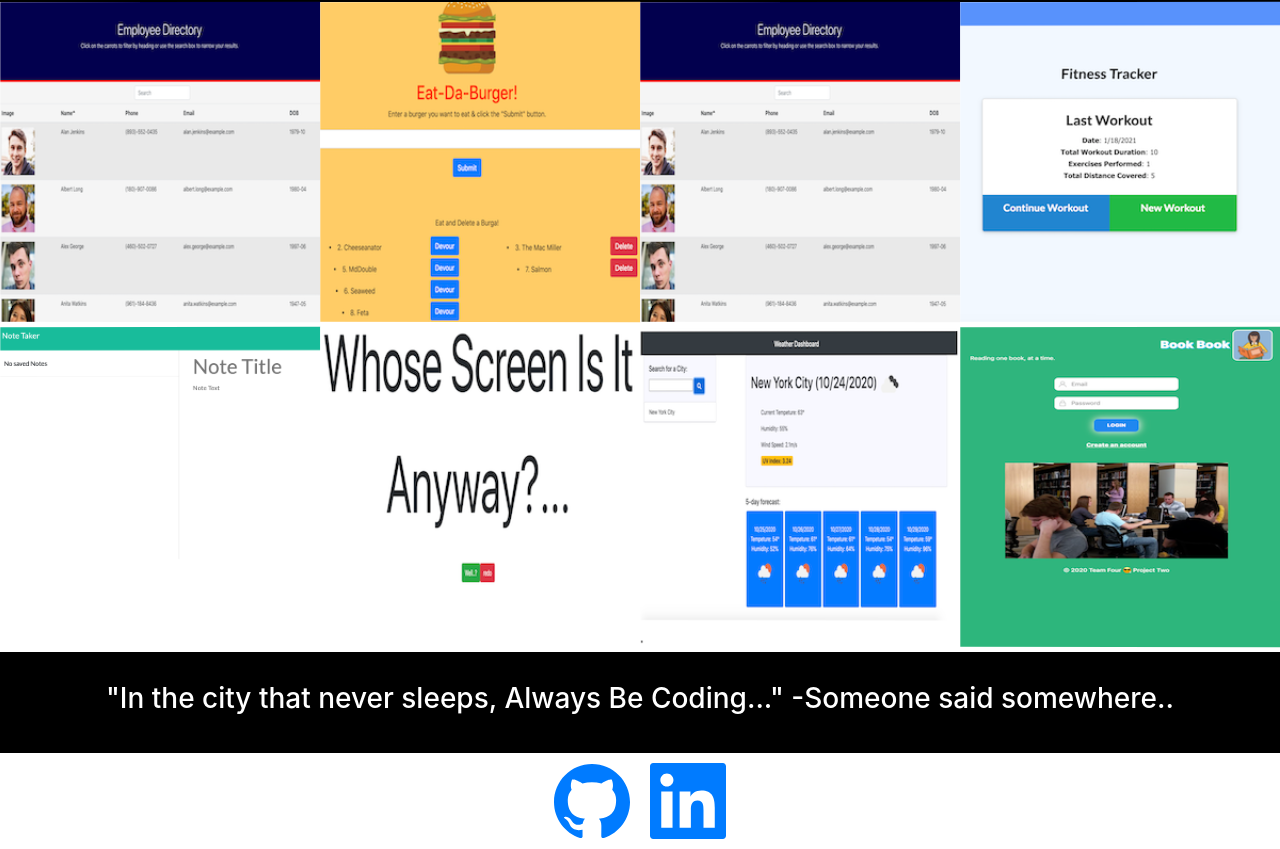
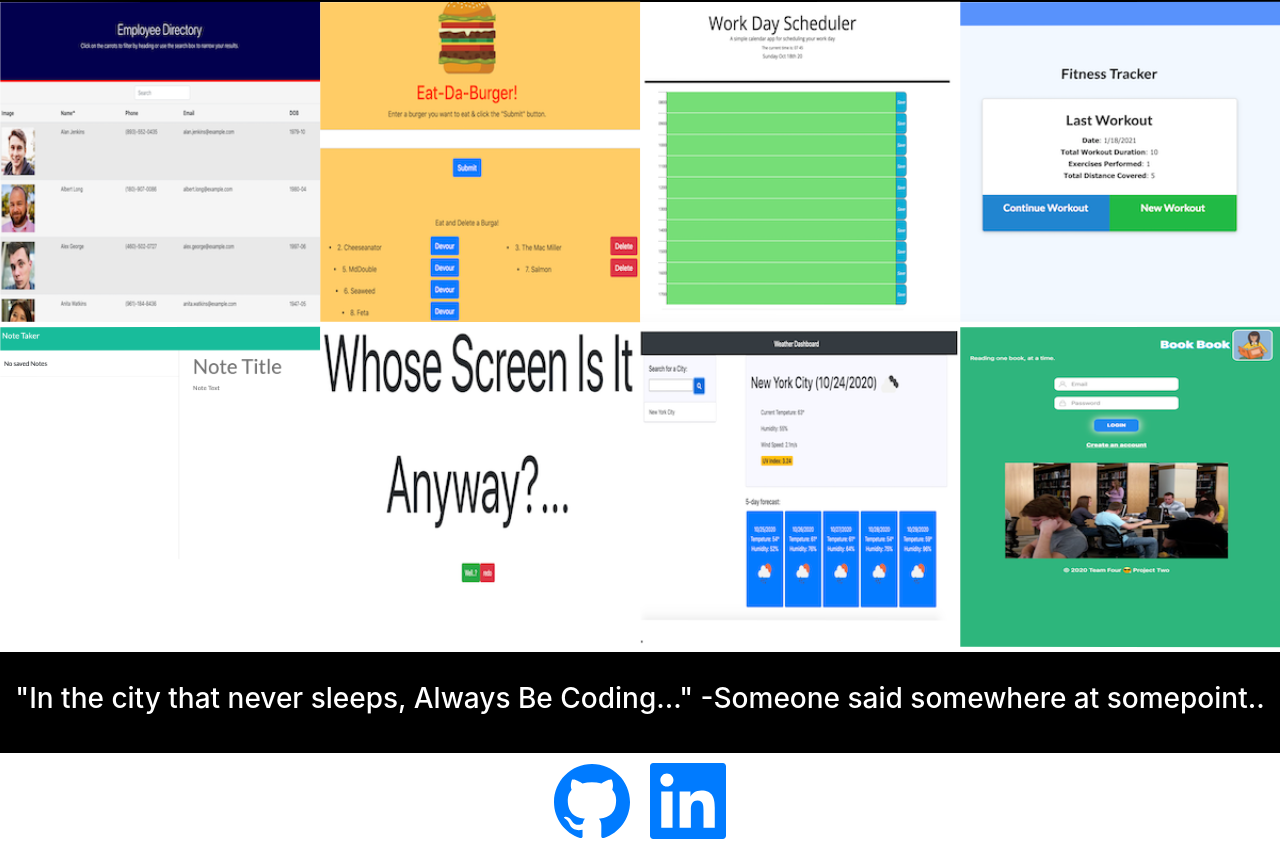
Before and after one commit to johnsondavid1107/uniosReactPortfolio, a React (Create React App) app: page /portfolio in a window 1280 px wide. Shown: the part 1643-2492 px from the top of the page. Built offline with nearby package versions, Linux system fonts and the light colour scheme; a web font is replaced by a local one.

Commit message:
changed img tags

```diff
--- a/src/App.js
+++ b/src/App.js
@@ -1,7 +1,6 @@
 import './App.css';
 import Home from "./pages/Home.js"
 import Portfolio from "./pages/Portfolio"
-import Projects from "./components/Projects"
 import { BrowserRouter as Router, Route } from "react-router-dom"
 import Navbar from "./components/Navbar"
 import Footer from "./components/Footer"
--- a/src/components/Footer.js
+++ b/src/components/Footer.js
@@ -1,6 +1,4 @@
 import React from "react"
-import github from "../components/photos/github.png"
-import linkedIN from "../components/photos/linkedIN.png"
 import "./portfolio.css"
 import { SiGithub } from 'react-icons/si'
 import { GrLinkedin } from 'react-icons/gr'
--- a/src/components/Navbar.js
+++ b/src/components/Navbar.js
@@ -1,6 +1,6 @@
 /* eslint-disable jsx-a11y/anchor-is-valid */
 import React from "react"
-import { Link, useLocaiton, useLocation } from "react-router-dom"
+import { Link, useLocation } from "react-router-dom"
 
 
 
--- a/src/components/Projects.js
+++ b/src/components/Projects.js
@@ -1,3 +1,4 @@
+/* eslint-disable react/jsx-no-target-blank */
 import React, { useEffect } from "react"
 import "./portfolio.css"
 import Burger from "./photos/eatDaBurger.png"
@@ -7,6 +8,7 @@ import noteTaker from "./photos/noteTaker.png"
 import whoseScreen from "./photos/whoseScreen.png"
 import weatherApp from "./photos/weatherApp.png"
 import bookBook from "./photos/bookBook.png"
+import dayPlanner from "./photos/dayPlanner.png"
 import Aos from "aos";
 import "aos/dist/aos.css"
 
@@ -36,8 +38,9 @@ function Projects() {
         middle: {
             position: "absolute",
             top: "20%",
-            padding: "30%",
-            color: "red",
+            padding: "30px",
+            width: "100%",
+            color: "black",
             display: "block",
             opacity: 0,
 
@@ -57,36 +60,38 @@ function Projects() {
             <div style={styles.box}></div>
             <div className="row text-center tryThis" style={styles.raiseRow}>
                 <div className="col-6 col-sm-6 col-md-4 col-xl-3" style={styles.imageTest}>
-                    <img src={EmployeeDirectory} alt="test" className="pic makeAppear" data-aos="flip-left" style={styles.picture}></img>
-                    <h3 id="cack" className="makeAppear" style={styles.middle}>Employee Directory</h3>
+                    <a href="https://johnsondavid1107.github.io/albusterEmployeeDirectory/" target="_blank"><img src={EmployeeDirectory} alt="test" className="pic" data-aos="flip-left" style={styles.picture}></img></a>
+                    <h3 className="makeAppear" style={styles.middle}>Employee Directory</h3>
 
                 </div>
                 <div className="col-6 col-sm-6 col-md-4 col-xl-3" style={styles.imageTest}>
-                    <img src={Burger} alt="test" className="pic" data-aos="flip-left" style={styles.picture}></img>
+                    <a href="https://hidden-stream-16175.herokuapp.com/" target="_blank"><img src={Burger} alt="test" className="pic" data-aos="flip-left" style={styles.picture}></img></a>
                     <h3 className="makeAppear" style={styles.middle} >Eat-Da-Burga</h3>
                 </div>
                 <div className="col-6 col-sm-6 col-md-4 col-xl-3" style={styles.imageTest}>
-                    <img src={EmployeeDirectory} alt="test" className="pic" data-aos="flip-left" style={styles.picture}></img>
-                    <h3 className="makeAppear" style={styles.middle} >Employee Directory</h3>
+                    <a href="https://johnsondavid1107.github.io/EsprayDayPlanner/" target="_blank"><img src={dayPlanner} alt="test" className="pic" data-aos="flip-left" style={styles.picture}></img></a>
+                    <h3 className="makeAppear" style={styles.middle} >Day Planner</h3>
                 </div>
                 <div className="col-6 col-md-4 col-xl-3" style={styles.imageTest}>
-                    <img src={fitnessTracker} alt="test" className="pic" data-aos="flip-left" style={styles.picture}></img>
+                    <a href=" https://swinstream-fitness-tracker.herokuapp.com/
+
+"target="_blank"><img src={fitnessTracker} alt="test" className="pic" data-aos="flip-left" style={styles.picture}></img></a>
                     <h3 className="makeAppear" style={styles.middle} >Fitness Tracker</h3>
                 </div>
                 <div className="col-6 col-md-4 col-xl-3" style={styles.imageTest}>
-                    <img src={noteTaker} alt="test" className="pic" data-aos="flip-left" style={styles.picture}></img>
-                    <a href="https://www.npmjs.com/package/aos"><h3 className="makeAppear" style={styles.middle} >Note Taker</h3> </a>
+                    <a href="https://boiling-woodland-15894.herokuapp.com/" target="_blank"> <img src={noteTaker} alt="test" className="pic" data-aos="flip-left" style={styles.picture}></img></a>
+                    <h3 className="makeAppear" style={styles.middle} >Note Taker</h3>
                 </div>
                 <div className="col-6 col-md-4 col-xl-3" style={styles.imageTest}>
-                    <img src={whoseScreen} alt="test" className="pic" data-aos="flip-left" style={styles.picture}></img>
+                    <a href="https://johnsondavid1107.github.io/WhoseScreenIsItAnyway/" target="_blank"><img src={whoseScreen} alt="test" className="pic" data-aos="flip-left" style={styles.picture}></img></a>
                     <h3 className="makeAppear" style={styles.middle} >Whose Screen Is It Anyway..</h3>
                 </div>
                 <div className="col-6 col-md-4 col-xl-3" style={styles.imageTest}>
-                    <img src={weatherApp} alt="test" className="pic" data-aos="flip-left" style={styles.picture}></img>
+                    <a href="https://johnsondavid1107.github.io/taperWeatherApp/" target="_blank"><img src={weatherApp} alt="test" className="pic" data-aos="flip-left" style={styles.picture}></img></a>
                     <h3 className="makeAppear" style={styles.middle} >Weather App</h3>
                 </div>
                 <div className="col-6 col-md-4 col-xl-3" style={styles.imageTest}>
-                    <img src={bookBook} alt="test" className="pic" data-aos="flip-left" style={styles.picture}></img>
+                    <a href="https://pacific-harbor-27397.herokuapp.com/login" target="_blank"><img src={bookBook} alt="test" className="pic" data-aos="flip-left" style={styles.picture}></img></a>
                     <h3 className="makeAppear" style={styles.middle} >bookBook</h3>
                 </div>
 
@@ -95,7 +100,7 @@ function Projects() {
             </div>
             <div className="row">
                 <div className="col-12 text-center" style={styles.noPadding}>
-                    <h3 style={styles.quoteColor}>"In the city that never sleeps, Always Be Coding..." -Someone said somewhere..</h3>
+                    <h3 style={styles.quoteColor}>"In the city that never sleeps, Always Be Coding..." -Someone said somewhere at somepoint..</h3>
                 </div>
             </div>
         </div>
--- a/src/components/portfolio.css
+++ b/src/components/portfolio.css
@@ -1,7 +1,7 @@
 
 .makeAppear:hover {
     opacity: 1 !important;
-    background-color: lightgray;
+    background-color: white;
 
 
 
@@ -18,3 +18,6 @@ border-radius: 90px;
 
 
     }
+    .pic:hover {
+        opacity: .2;
+    }
```
Also changed, not shown: src/components/photos/dayPlanner.png (added), 1 other file (tests, documents, lock files or other folders).
